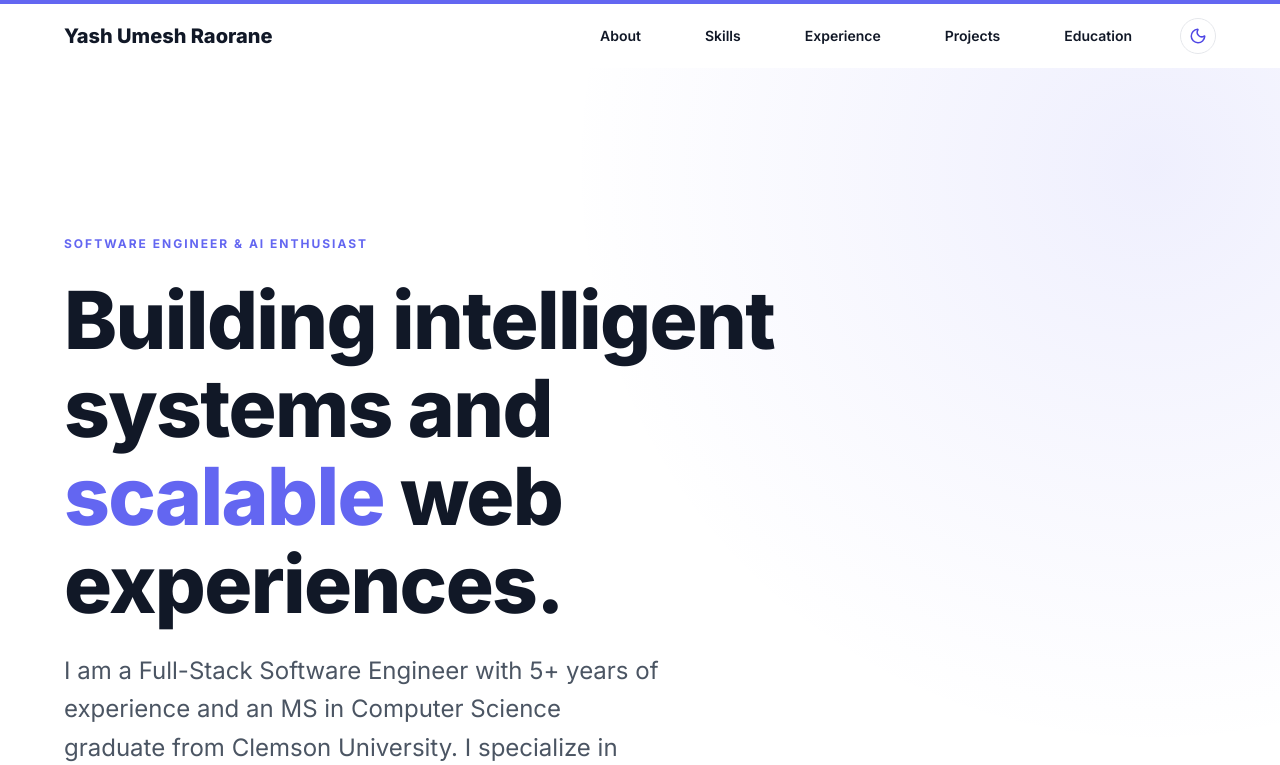
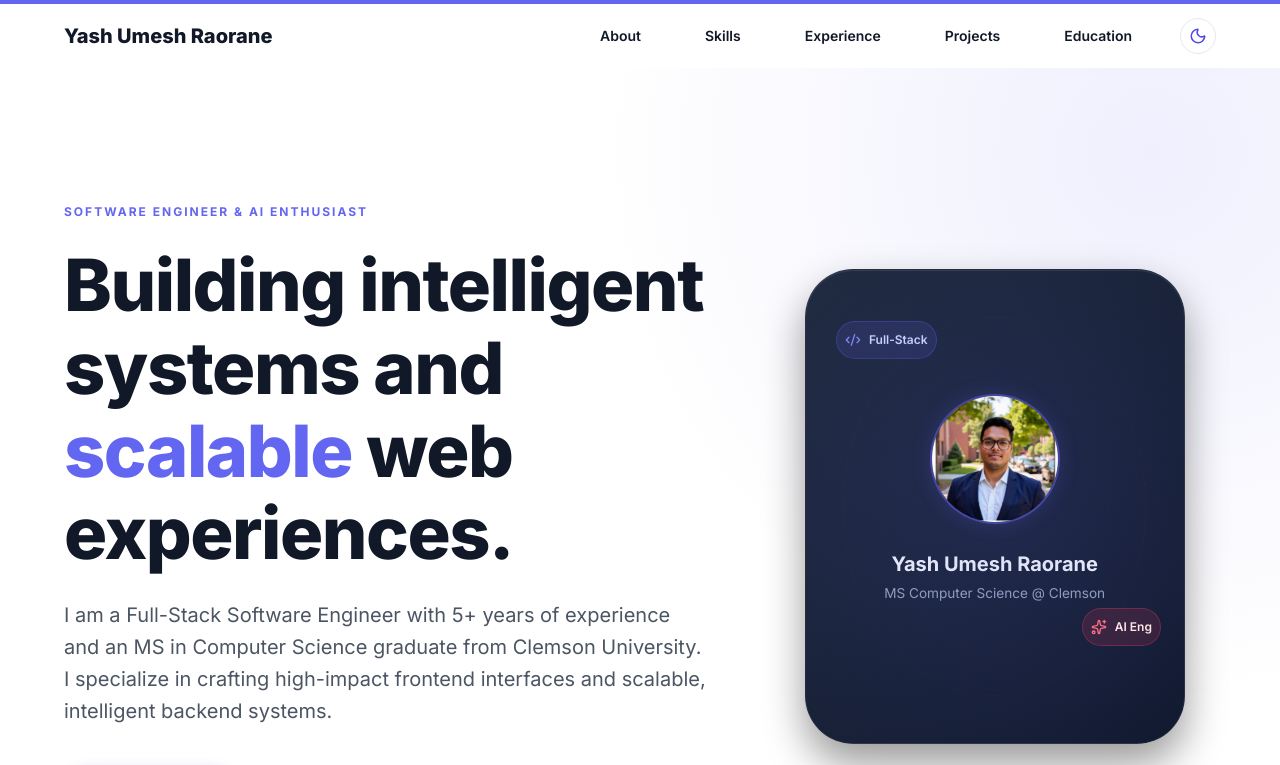
Before and after one commit to yashraorane25/yash_portfolio, a React (Vite) app: page / in a window 1280 px wide. Shown: the top 765 px of the page. Built offline with nearby package versions, Linux system fonts and the light colour scheme.

Commit message:
feat(hero): add profile image and enhance hero section
Introduce a profile image to the Hero component and update the layout using a grid structure to accommodate visual elements alongside improved professional branding.

```diff
--- a/src/components/Hero.tsx
+++ b/src/components/Hero.tsx
@@ -1,18 +1,25 @@
-import { Box, Typography, Button, Container, Stack } from '@mui/material';
+import { Box, Typography, Button, Container, Stack, Grid } from '@mui/material';
 import { motion } from 'motion/react';
-import { Github, Linkedin, Mail, FileText } from 'lucide-react';
+import { Github, Linkedin, Mail, FileText, User, Sparkles, Code2, Globe } from 'lucide-react';
+import { useState } from 'react';
+// @ts-ignore
+import yashPhoto from '../assets/Yash_Image.png';
 
 export default function Hero() {
+  const [imageError, setImageError] = useState(false);
   return (
     <Box
       sx={{
-        pt: { xs: 10, md: 20 },
-        pb: { xs: 10, md: 15 },
+        pt: { xs: 10, md: 16 },
+        pb: { xs: 10, md: 12 },
         background: 'radial-gradient(circle at 90% 10%, rgba(99, 102, 241, 0.1) 0%, transparent 40%)',
       }}
     >
       <Container maxWidth="lg">
-        <Box sx={{ maxWidth: 800 }}>
+        <Grid container spacing={{ xs: 6, md: 8 }} sx={{ alignItems: 'center' }}>
+          {/* Left Column: Brief Bio and Info */}
+          <Grid size={{ xs: 12, md: 7 }}>
+            <Box>
               <motion.div
                 initial={{ opacity: 0, y: 30 }}
                 animate={{ opacity: 1, y: 0 }}
@@ -33,9 +40,11 @@ export default function Hero() {
                 <Typography
                   variant="h1"
                   sx={{
-                fontSize: { xs: '3rem', md: '5rem' },
+                    fontSize: { xs: '2.8rem', sm: '3.5rem', md: '4.5rem' },
                     mb: 3,
-                lineHeight: 1.1
+                    fontWeight: 800,
+                    lineHeight: 1.15,
+                    letterSpacing: '-0.02em'
                   }}
                 >
                   Building intelligent systems and <Box component="span" sx={{ color: 'secondary.main' }}>scalable</Box> web experiences.
@@ -47,20 +56,21 @@ export default function Hero() {
                     mb: 5,
                     fontWeight: 400,
                     lineHeight: 1.6,
-                maxWidth: 600
+                    fontSize: { xs: '1.1rem', md: '1.25rem' }
                   }}
                 >
                   I am a Full-Stack Software Engineer with 5+ years of experience and an MS in Computer Science graduate from Clemson University. I specialize in crafting high-impact frontend interfaces and scalable, intelligent backend systems.
                 </Typography>
               </motion.div>
 
+              <motion.div
+                initial={{ opacity: 0 }}
+                animate={{ opacity: 1 }}
+                transition={{ delay: 0.4 }}
+              >
                 <Stack
                   direction={{ xs: 'column', sm: 'row' }}
                   spacing={2}
-            component={motion.div}
-            initial={{ opacity: 0 }}
-            animate={{ opacity: 1 }}
-            transition={{ delay: 0.4 }}
                 >
                   <Button
                     variant="contained"
@@ -71,18 +81,179 @@ export default function Hero() {
                       bgcolor: 'primary.main',
                       px: 4,
                       py: 1.5,
-                borderRadius: 2
+                      borderRadius: 2,
+                      fontWeight: 600,
+                      textTransform: 'none',
+                      boxShadow: '0 4px 14px 0 rgba(99, 102, 241, 0.3)',
+                      '&:hover': {
+                        bgcolor: 'primary.dark',
+                      }
                     }}
                   >
                     Contact Me
                   </Button>
-            <Stack direction="row" spacing={1}>
+                  <Stack direction="row" spacing={1.5} sx={{ alignItems: 'center' }}>
                     <IconButton href="https://github.com/yashraorane25" icon={<Github size={24} />} />
                     <IconButton href="https://linkedin.com/in/yashraorane" icon={<Linkedin size={24} />} />
                     <IconButton href="mailto:yashraorane25@gmail.com" icon={<Mail size={24} />} />
                   </Stack>
                 </Stack>
+              </motion.div>
             </Box>
+          </Grid>
+
+          {/* Right Column: Polished Visual Placeholder for Photo */}
+          <Grid size={{ xs: 12, md: 5 }} sx={{ display: 'flex', justifyContent: 'center' }}>
+            <motion.div
+              initial={{ opacity: 0, scale: 0.95 }}
+              animate={{ opacity: 1, scale: 1 }}
+              transition={{ duration: 0.8, delay: 0.2 }}
+              style={{ width: '100%', maxWidth: 380 }}
+            >
+              <Box
+                sx={{
+                  position: 'relative',
+                  width: '100%',
+                  aspectRatio: '4/5',
+                  borderRadius: 4,
+                  overflow: 'hidden',
+                  background: 'linear-gradient(135deg, rgba(30, 41, 59, 1) 0%, rgba(15, 23, 42, 1) 100%)',
+                  border: '1px solid rgba(255, 255, 255, 0.08)',
+                  boxShadow: '0 20px 40px rgba(0,0,0,0.4), inset 0 1px 1px rgba(255,255,255,0.1)',
+                  display: 'flex',
+                  flexDirection: 'column',
+                  alignItems: 'center',
+                  justifyContent: 'center',
+                  p: 3,
+                  '&::before': {
+                    content: '""',
+                    position: 'absolute',
+                    top: '-50%',
+                    left: '-50%',
+                    width: '200%',
+                    height: '200%',
+                    background: 'radial-gradient(circle, rgba(99, 102, 241, 0.15) 0%, transparent 60%)',
+                    pointerEvents: 'none'
+                  }
+                }}
+              >
+                {/* Tech background animation details */}
+                <Box sx={{ position: 'absolute', inset: 0, opacity: 0.2, pointerEvents: 'none' }}>
+                  <Box sx={{ position: 'absolute', top: '10%', left: '10%', width: '80%', height: '80%', border: '1px dashed rgba(255,255,255,0.15)', borderRadius: '50%' }} />
+                  <Box sx={{ position: 'absolute', top: '20%', left: '20%', width: '60%', height: '60%', border: '1px dashed rgba(255,255,255,0.1)', borderRadius: '50%' }} />
+                </Box>
+
+                {/* Animated Floating Badges */}
+                <Box
+                  component={motion.div}
+                  animate={{ y: [0, -8, 0] }}
+                  transition={{ repeat: Infinity, duration: 4, ease: 'easeInOut' }}
+                  sx={{
+                    position: 'absolute',
+                    top: '12%',
+                    left: '8%',
+                    bgcolor: 'rgba(99, 102, 241, 0.15)',
+                    backdropFilter: 'blur(4px)',
+                    border: '1px solid rgba(99, 102, 241, 0.3)',
+                    p: 1,
+                    borderRadius: 2,
+                    display: 'flex',
+                    alignItems: 'center',
+                    gap: 1
+                  }}
+                >
+                  <Code2 size={16} style={{ color: '#818cf8' }} />
+                  <Typography variant="caption" sx={{ color: '#c7d2fe', fontWeight: 600 }}>Full-Stack</Typography>
+                </Box>
+
+                <Box
+                  component={motion.div}
+                  animate={{ y: [0, 8, 0] }}
+                  transition={{ repeat: Infinity, duration: 4.5, ease: 'easeInOut', delay: 0.5 }}
+                  sx={{
+                    position: 'absolute',
+                    bottom: '22%',
+                    right: '6%',
+                    bgcolor: 'rgba(244, 63, 94, 0.15)',
+                    backdropFilter: 'blur(4px)',
+                    border: '1px solid rgba(244, 63, 94, 0.3)',
+                    p: 1,
+                    borderRadius: 2,
+                    display: 'flex',
+                    alignItems: 'center',
+                    gap: 1
+                  }}
+                >
+                  <Sparkles size={16} style={{ color: '#fb7185' }} />
+                  <Typography variant="caption" sx={{ color: '#ffe4e6', fontWeight: 600 }}>AI Eng</Typography>
+                </Box>
+
+                {/* Avatar Photo / Silhouette Fallback */}
+                <Box
+                  sx={{
+                    position: 'relative',
+                    width: 130,
+                    height: 130,
+                    borderRadius: '50%',
+                    background: 'linear-gradient(135deg, rgba(99, 102, 241, 0.2) 0%, rgba(139, 92, 246, 0.2) 100%)',
+                    border: '2px solid rgba(99, 102, 241, 0.4)',
+                    boxShadow: '0 0 20px rgba(99, 102, 241, 0.2)',
+                    display: 'flex',
+                    alignItems: 'center',
+                    justifyContent: 'center',
+                    mb: 3,
+                    overflow: 'hidden'
+                  }}
+                >
+                  {!imageError ? (
+                    <Box
+                      component="img"
+                      src={yashPhoto}
+                      alt="Yash Umesh Raorane"
+                      onError={() => setImageError(true)}
+                      referrerPolicy="no-referrer"
+                      sx={{
+                        width: '100%',
+                        height: '100%',
+                        objectFit: 'cover'
+                      }}
+                    />
+                  ) : (
+                    <User size={64} style={{ color: '#a5b4fc', opacity: 0.8 }} />
+                  )}
+                </Box>
+
+                {/* Interactive labels & details */}
+                <Typography variant="h6" sx={{ color: '#f1f5f9', fontWeight: 700, mb: 0.5 }}>
+                  Yash Umesh Raorane
+                </Typography>
+                <Typography variant="body2" sx={{ color: '#94a3b8', mb: 2, fontSize: '0.85rem' }}>
+                  MS Computer Science @ Clemson
+                </Typography>
+
+                {/* Actionable Tip/Guide details */}
+                {/*<Box
+                  sx={{
+                    mt: 'auto',
+                    width: '100%',
+                    bgcolor: 'rgba(255, 255, 255, 0.03)',
+                    border: '1px dashed rgba(255, 255, 255, 0.12)',
+                    borderRadius: 2,
+                    p: 1.5,
+                    textAlign: 'center'
+                  }}
+                >
+                  <Typography variant="caption" sx={{ color: 'text.secondary', display: 'block', mb: 0.5 }}>
+                    Photo Placeholder
+                  </Typography>
+                  <Typography variant="caption" sx={{ color: 'secondary.main', fontWeight: 500, fontSize: '0.72rem', display: 'block' }}>
+                    Replace with your photo in /src/components/Hero.tsx
+                  </Typography>
+                </Box>*/}
+              </Box>
+            </motion.div>
+          </Grid>
+        </Grid>
       </Container>
     </Box>
   );
```
Also changed, not shown: src/assets/Yash_Image.png (added), 1 other file (tests, documents, lock files or other folders). Lines whose indentation alone changed are shown as unchanged.
